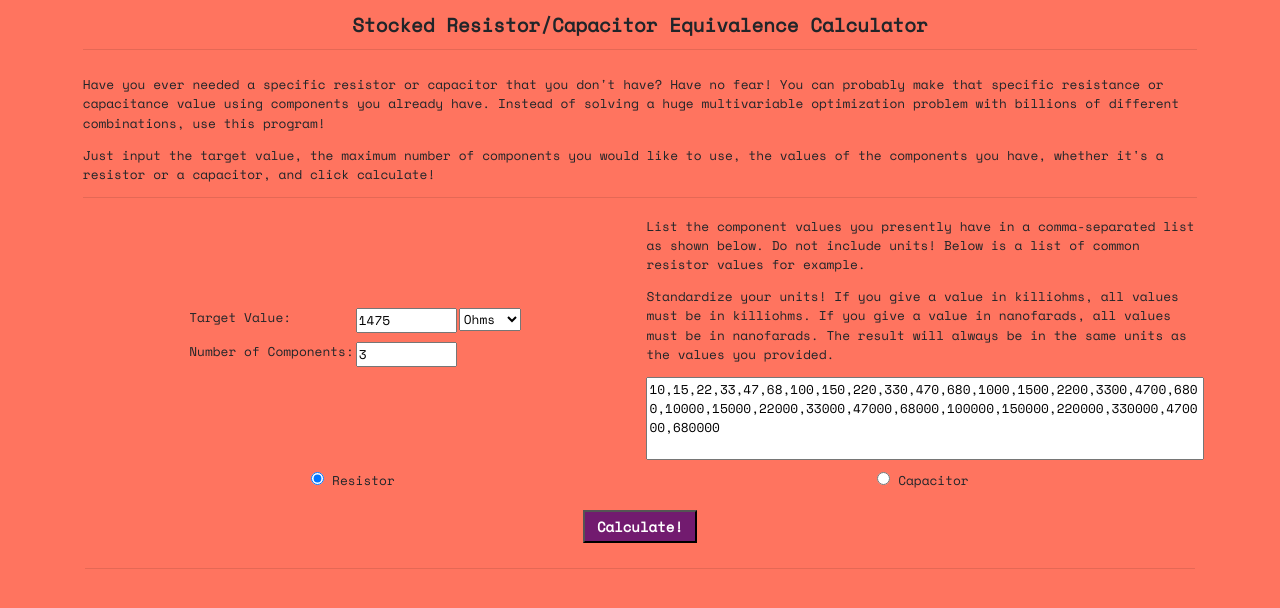
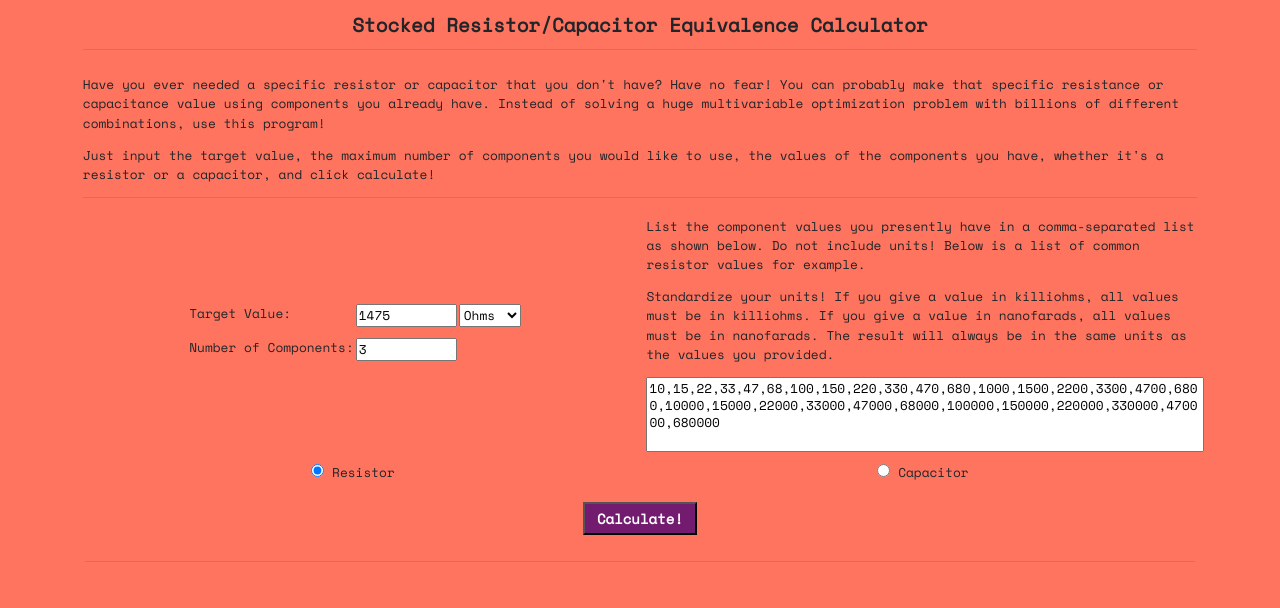
Before and after one commit to mjdargen/Stocked-RC-Equivalence-Calculator, a plain HTML site: page index.html in a window 1280 px wide. Drawn offline with nearby package versions, Linux system fonts and the light colour scheme.

Commit message:
updated text area height

```diff
--- a/style.css
+++ b/style.css
@@ -46,6 +46,11 @@ p {
 	text-align:left;
 }
 
+textarea {
+	font-size: 1rem !important;
+	line-height: 1.35rem !important;
+}
+
 .px-8 {
   padding-left: 4rem !important;
 	padding-right: 4rem !important;
```
